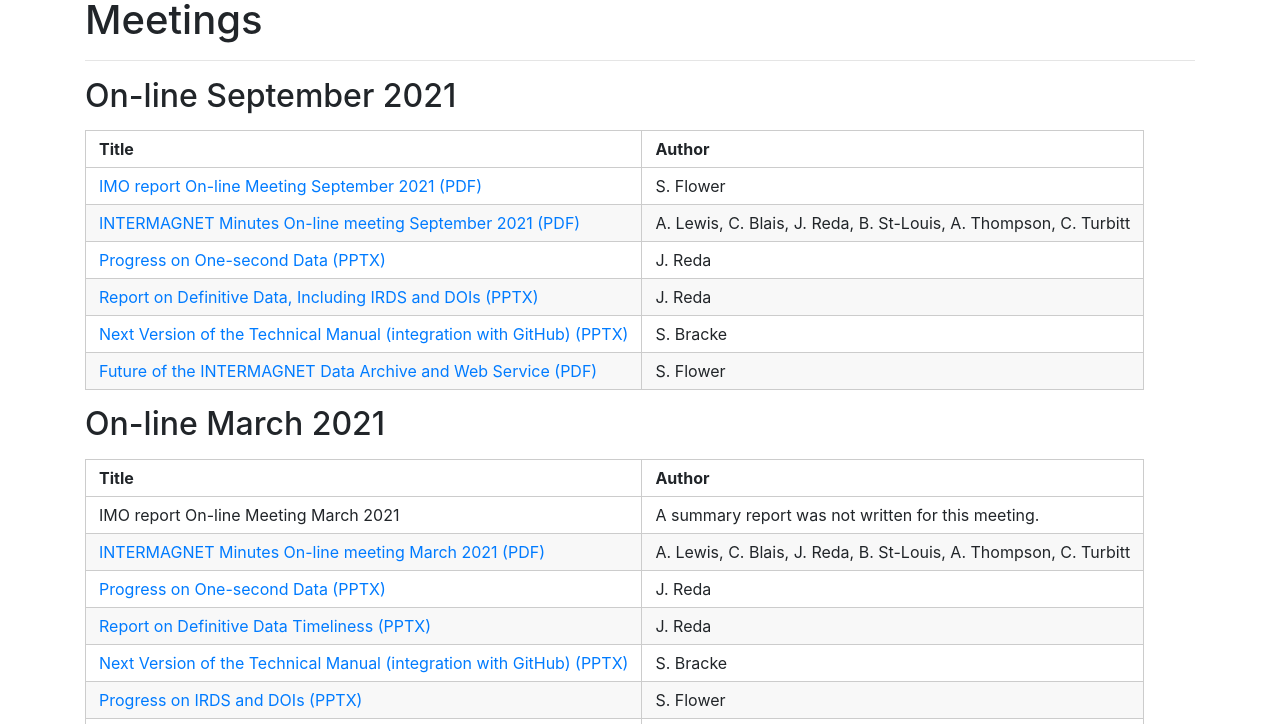
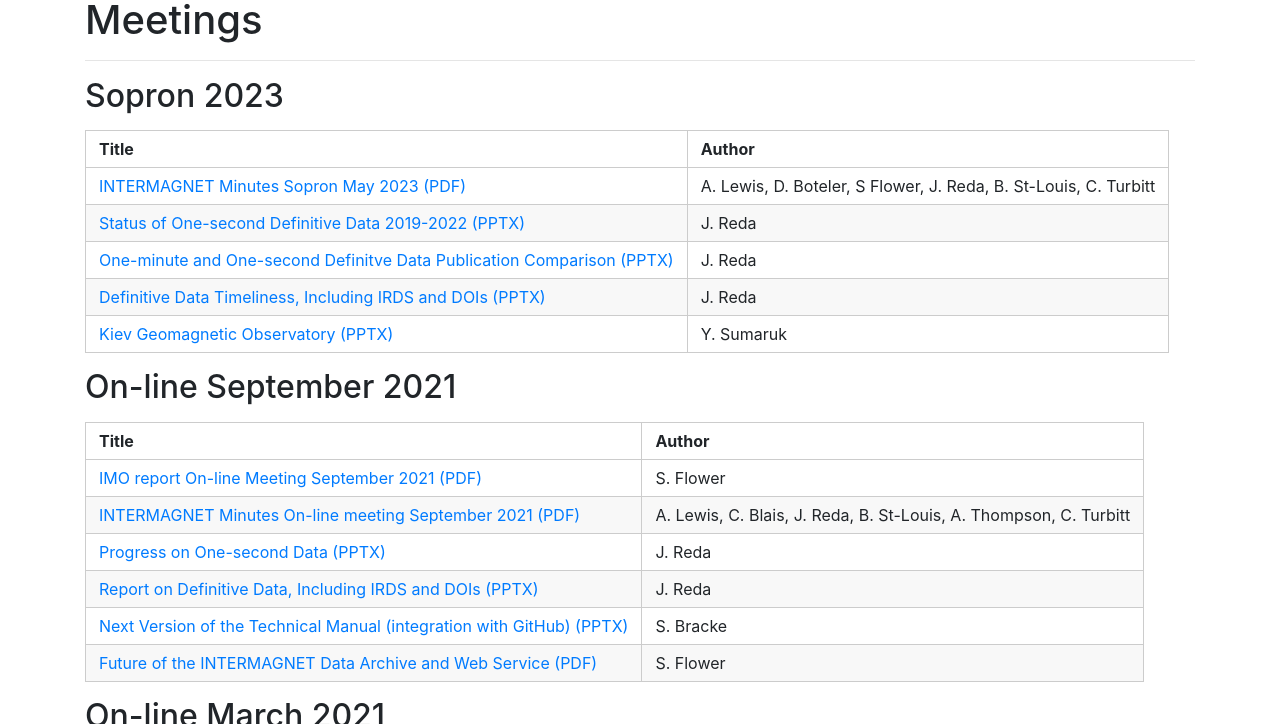
Before and after one commit to INTERMAGNET/intermagnet.github.io, a Jekyll site: the page built from meetings.md, in a window 1280 px wide and 900 px high, cut to the strip 176-900 px from the top of the window. Built offline with Jekyll 4.4.1, drawn with Linux system fonts in a browser that asks for light colours.

Commit message:
Updates for 2023 Sopron minutes and GA Yearbook (#76)

```diff
--- a/meetings.md
+++ b/meetings.md
@@ -1,6 +1,16 @@
 ---
 title: Meetings
 ---
+
+## Sopron 2023
+
+| Title  | Author |
+|--------|--------|
+|[INTERMAGNET Minutes Sopron May 2023 (PDF)](/meetings/2023May-Sopron/INTERMAGNETMeetingMinutes-SopronMay2023-Public.pdf)|A. Lewis, D. Boteler, S Flower, J. Reda, B. St-Louis, C. Turbitt|
+|[Status of One-second Definitive Data 2019-2022 (PPTX)](/meetings/2023May-Sopron/Reda_1sec_definitive_2019_2022.pptx)|J. Reda|
+|[One-minute and One-second Definitve Data Publication Comparison (PPTX)](/meetings/2023May-Sopron/Reda_Publication_state_1min_1sec.pptx)|J. Reda|
+|[Definitive Data Timeliness, Including IRDS and DOIs (PPTX)](/meetings/2023May-Sopron/Reda_Report_on_definitive_data_timeliness.pptx )|J. Reda|
+|[Kiev Geomagnetic Observatory (PPTX)](/meetings/2023May-Sopron/Sumaruk_KievObservatory.pptx )|Y. Sumaruk|
 
 ## On-line September 2021
 
```
Also changed, not shown: yearbooks.md (+1 -0 lines), 6 other files.
